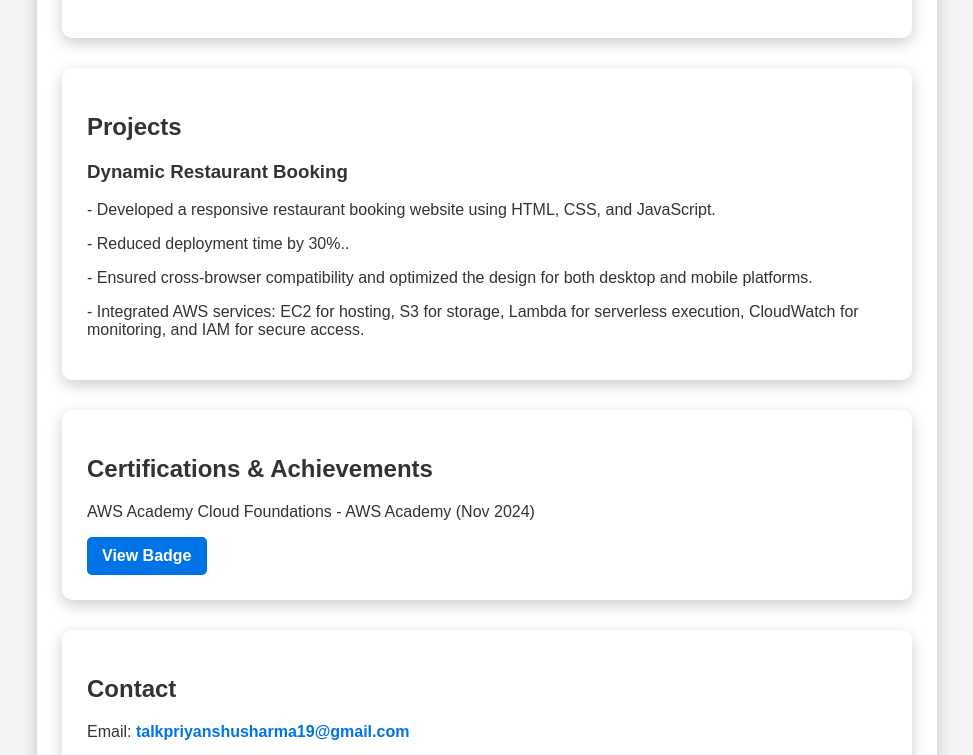
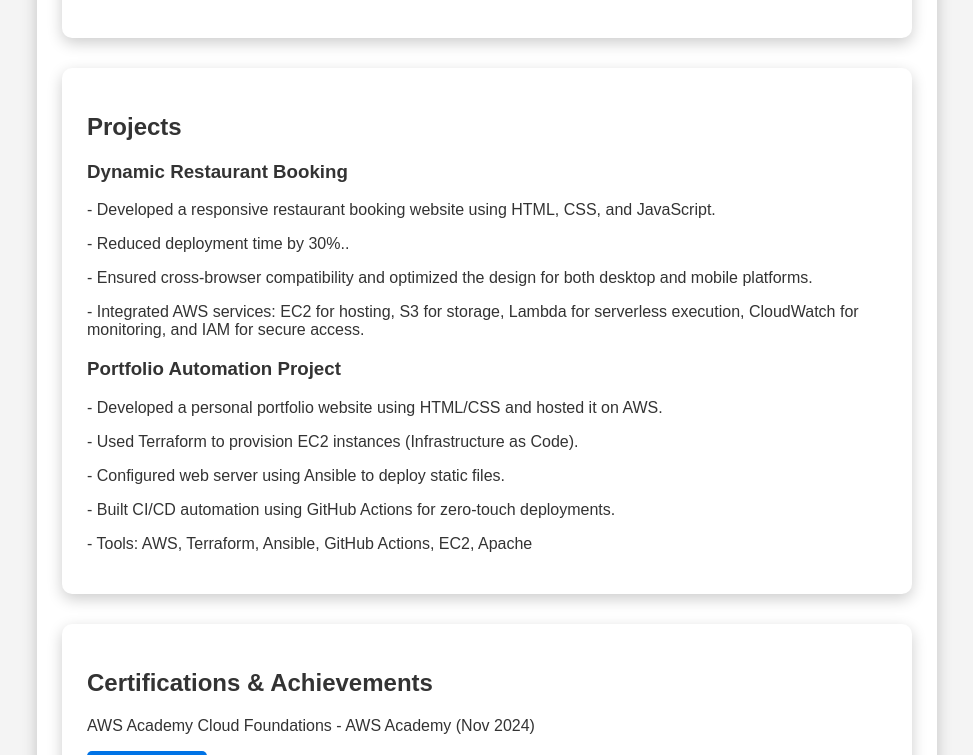
Before and after one commit to PRIYANSHU19BHARDWAJ/Portfolio, a plain HTML site: page index.html in a window 1280 px wide. Shown: the part 1713-2468 px from the top of the page, without its empty margins (153-1126 px from the left). Drawn offline with Linux system fonts and the light colour scheme.

Commit message:
index.html

```diff
--- a/index.html
+++ b/index.html
@@ -62,7 +62,7 @@
             <li>Monitoring & Security: AWS CloudWatch, Security Groups, IAM Policies.</li>
             <li>Operating System & Web Servers: Linux(Ubuntu), Windows, Apache, Nginx.</li>
             <li>Soft Skills: Strong analytical, problem-solving, and communication skills.</li>
-            <LI>Collaboration: Agile basics, Strong troubleshooting & teamwork skills.</LI>
+            <LI>Collaboration: Agile (basics), Strong troubleshooting & teamwork skills.</LI>
         </ul>
     </section>
 
@@ -74,6 +74,13 @@
         <P>- Ensured cross-browser compatibility and optimized the design for both desktop and mobile platforms.</P>
         <P>- Integrated AWS services: EC2 for hosting, S3 for storage, Lambda for serverless execution, CloudWatch for
 monitoring, and IAM for secure access.</P>
+        <h3>Portfolio Automation Project</h3>
+        <p>- Developed a personal portfolio website using HTML/CSS and hosted it on AWS.
+        </p>
+        <p>- Used Terraform to provision EC2 instances (Infrastructure as Code).</p>
+        <p>- Configured web server using Ansible to deploy static files.</p>
+        <p>- Built CI/CD automation using GitHub Actions for zero-touch deployments.</p>
+        <p>- Tools: AWS, Terraform, Ansible, GitHub Actions, EC2, Apache</p>
     </section>
 
     <section id="certifications">
```
